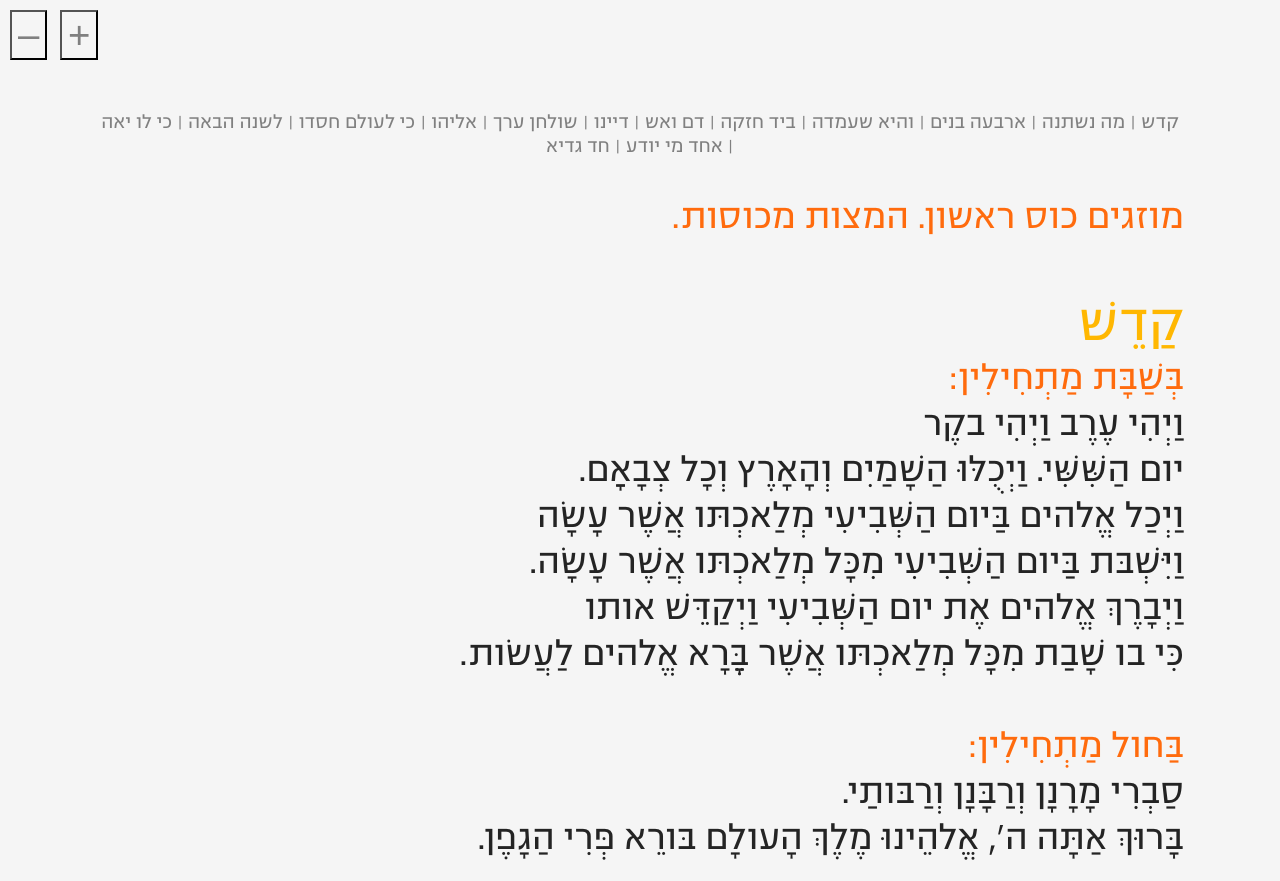
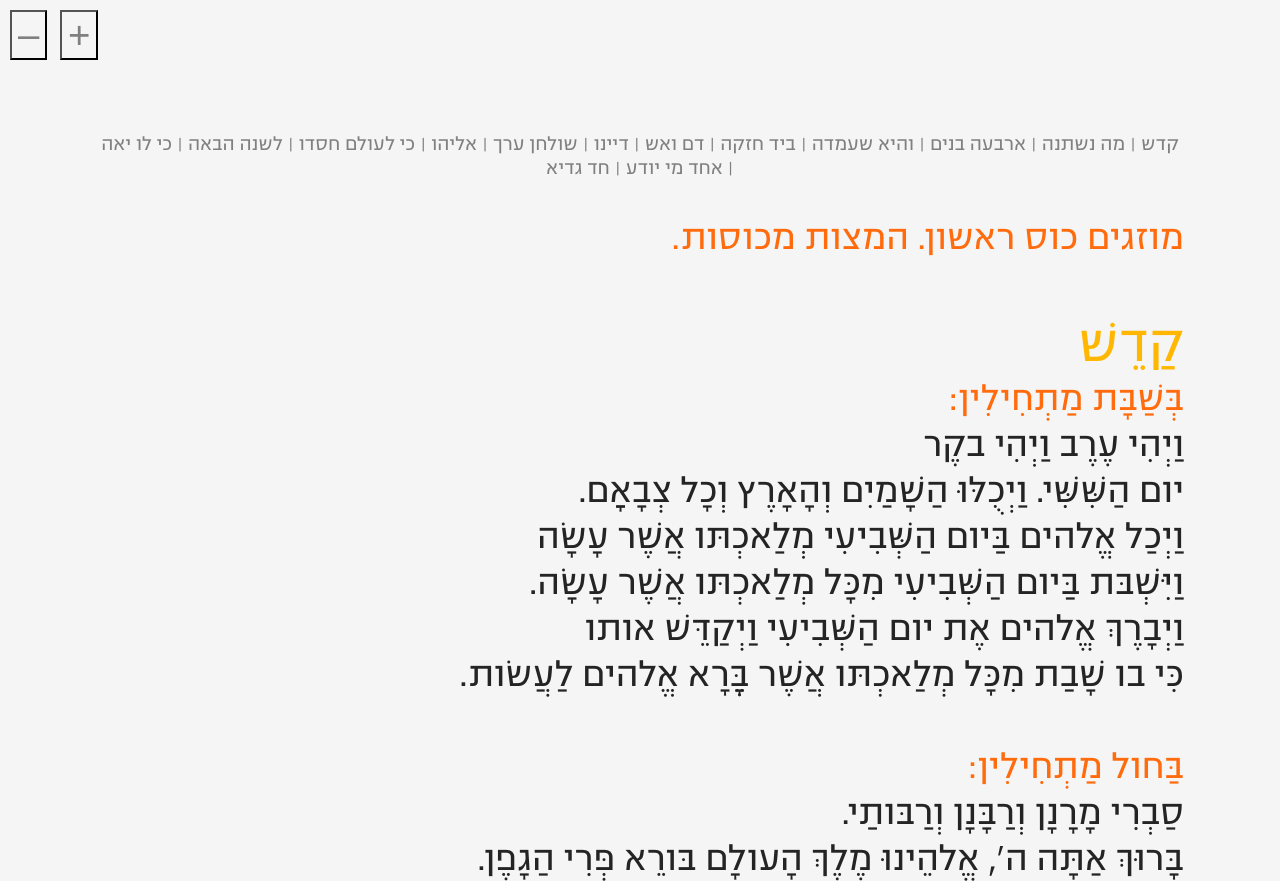
Before and after one commit to ronyginosar/ZoomTimeHaggada, a plain HTML site: page index.html in a window 1280 px wide. Shown: the top 881 px of the page. Drawn offline with Linux system fonts and the light colour scheme.

Commit message:
nav margin

```diff
--- a/styles.css
+++ b/styles.css
@@ -74,7 +74,7 @@ nav{
   font-size: 1.6vw;
   width:100%;
   padding: 0;
-  padding-top: 1%;
+  padding-top: 3%;
   padding-bottom: 3%;
   text-align: center;
   color: gray;
```
Also changed, not shown: index.html (+1 -0 lines).
